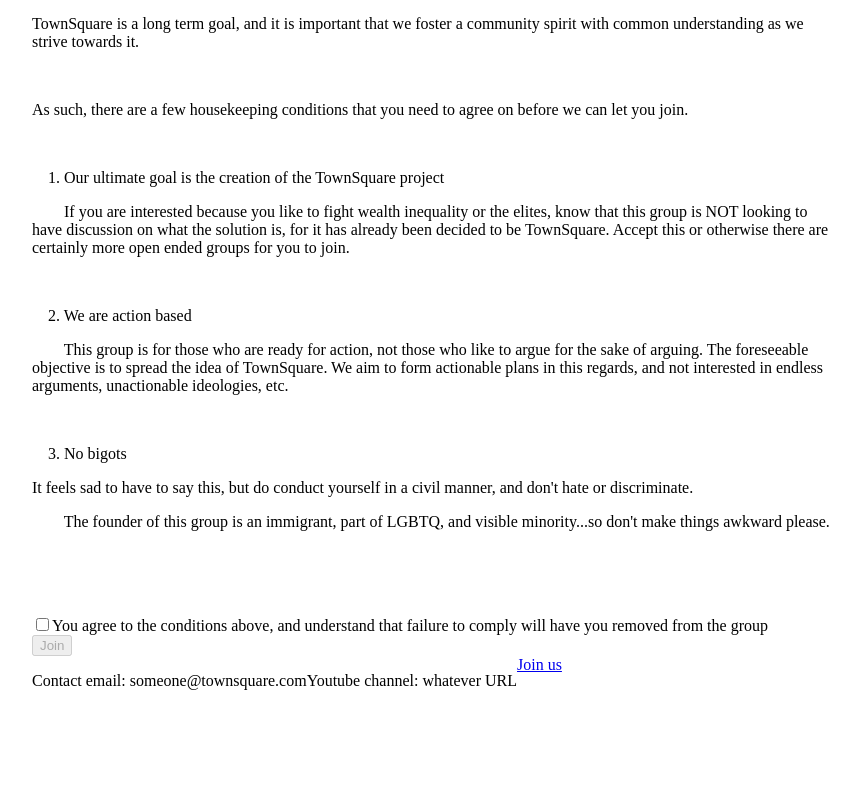
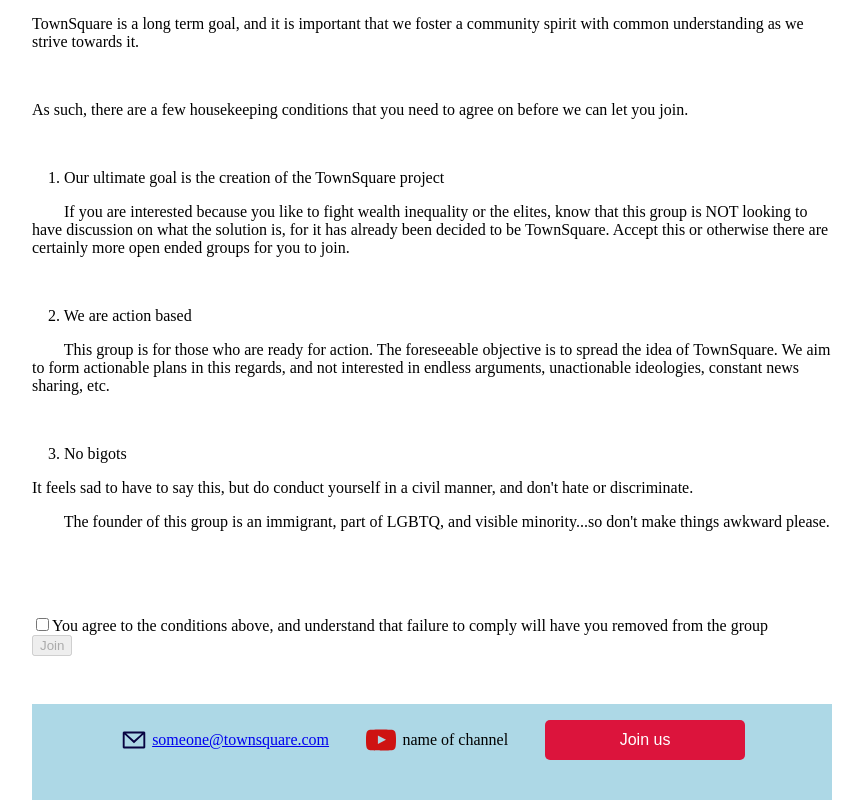
Before and after one commit to SeanVancouver/townsquare_app, a Next.js app: page /join in a window 1280 px wide. Shown: the part 373-1173 px from the top of the page, without its empty margins (208-1071 px from the left). Before the commit the page ends 1079 px from the top, so only its background shows below. Built offline with nearby package versions, Linux system fonts and the light colour scheme.

Commit message:
done footer

```diff
--- a/app/join/page.js
+++ b/app/join/page.js
@@ -31,7 +31,7 @@ function page() {
                 <p>&nbsp; &nbsp; &nbsp; &nbsp; If you are interested because you like to fight wealth inequality or the elites, know that this group is NOT looking to have discussion on what the solution is, for it has already been decided to be TownSquare. Accept this or otherwise there are certainly more open ended groups for you to join.</p>
                 <p><br /></p>
                 <p>&nbsp; &nbsp; 2. We are action based&nbsp;</p>
-                <p>&nbsp; &nbsp; &nbsp; &nbsp; This group is for those who are ready for action, not those who like to argue for the sake of arguing. The foreseeable objective is to spread the idea of TownSquare. We aim to form actionable plans in this regards, and not interested in endless arguments, unactionable ideologies, etc.</p>
+                <p>&nbsp; &nbsp; &nbsp; &nbsp; This group is for those who are ready for action. The foreseeable objective is to spread the idea of TownSquare. We aim to form actionable plans in this regards, and not interested in endless arguments, unactionable ideologies, constant news sharing, etc.</p>
                 <p><br /></p>
                 <p>&nbsp; &nbsp; 3. No bigots</p>
                 <p>It feels sad to have to say this, but do conduct yourself in a civil manner, and don't hate or discriminate.</p>
--- a/components/Footer.js
+++ b/components/Footer.js
@@ -1,62 +1,60 @@
 'use client'
 
-import { useEffect, useState } from 'react';
-import JoinModal from './JoinModal';
+import { useEffect } from 'react';
 import Link from 'next/link';
 
 const Footer = () => {
-  const [isOpen, setIsOpen] = useState(false);
 
   useEffect(() => {
-    // Find the target div where you want to inject the script
     const embedDiv = document.getElementById('ck_embed');
 
     if (embedDiv) {
-      // Create a script element
       const script = document.createElement('script');
 
-      // Set the script attributes
       script.src = 'https://townsquare.ck.page/2c21689ef3/index.js';
       script.async = true;
       script.setAttribute('data-uid', '2c21689ef3');
 
-      // Append the script to the div
       embedDiv.appendChild(script);
+
+      // const interval = setInterval(() => {
+      //   const unwantedElement = document.querySelector('.formkit-powered-by-convertkit-container');
+      //   if (unwantedElement) {
+      //     unwantedElement.remove();
+      //     clearInterval(interval);
+      //   }
+      // }, 100);
+
+      script.onload = () => {
+        const unwantedElement = document.querySelector('.formkit-powered-by-convertkit-container');
+        const convertkitForm = document.querySelector('#ck_embed form');
+
+        if (unwantedElement) {
+          unwantedElement.remove();
+          convertkitForm.style.width = '100%';
+        }
+      }
     }
 
-    // Clean up the script if the component unmounts
     return () => {
       if (embedDiv) {
-        embedDiv.innerHTML = ''; // Remove the script and any content it generated
+        embedDiv.innerHTML = '';
       }
     };
   }, []);
 
   return (
     <>
-      <div>
-        <div id="ck_embed" className='flex-1'></div>
-        <div className='flex'>
-          <p>Contact email: <span>someone@townsquare.com</span></p>
-          <p>Youtube channel: <span>whatever URL</span></p>
-          <div>
-            <Link href="/join">Join us</Link>
-          </div>
+      <div className='bg-[lightblue] pb-10 mt-12 px-[30px]'>
+        <div id="ck_embed" className='flex justify-center '></div>
+        <div className='flex max-w-[700px] w-full flex sm:justify-evenly md:flex-row m-auto flex-col items-center mt-4'>
+          <div className='flex items-center'><img width={'30'} src="assets/email-1-svgrepo-com.svg" /><a className='ml-[0.2rem]' href="mailto:myemailaddress@gmail.com">someone@townsquare.com</a></div>
+          <div className='flex items-center mb-6 mt-5 md:mt-0 md:mb-0'><img width={'30'} src="assets/youtube-color-svgrepo-com.svg" /> <a className='ml-[0.4rem]'>name of channel</a></div>
+
+          <Link href="/join"><button className='w-[200px] h-10 bg-[crimson] text-[white] text-base rounded-[5px] ' style={{border: 'none'}}>Join us</button></Link>
+
         </div>
-
       </div>
-
-
-      {/* <div className='flex'>
-        <img src="/assets/uncle-sam-29972_640.png" />
-        <div>
-          <p>Do you have what it takes? We need good and driven people to help make TownSquare happen.</p>
-          <button onClick={() => {
-            setIsOpen(true);
-          }}>JOIN US</button>
-        </div>
-      </div> */}
-      {/* <JoinModal isOpen={isOpen} setIsOpen={setIsOpen} /> */}
     </>
   );
 }
```
Also changed, not shown: public/assets/email-1-svgrepo-com.svg (added), public/assets/youtube-color-svgrepo-com.svg (added).
